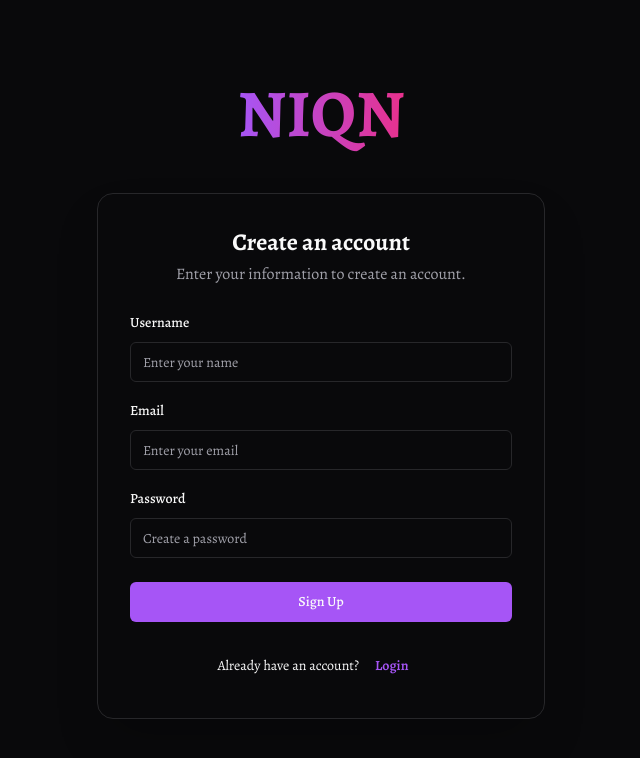
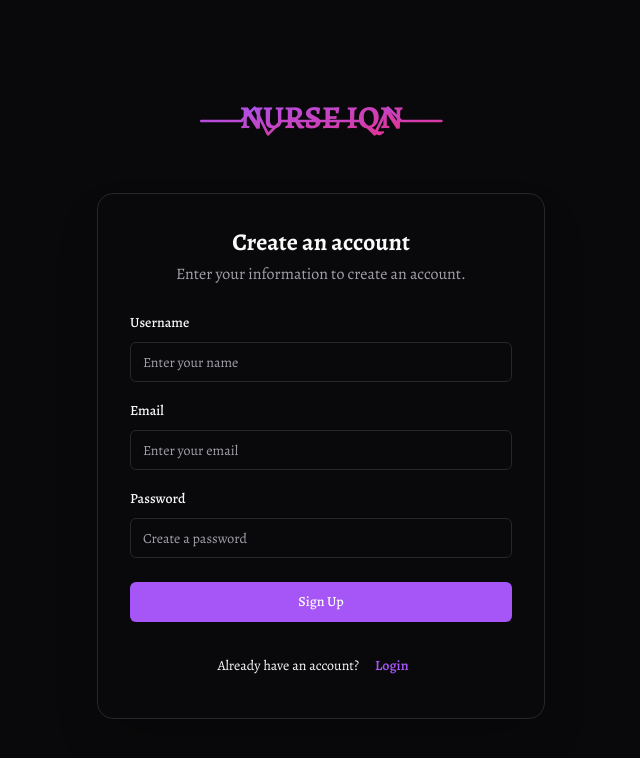
Before and after one commit to omegist/NurseBridgeIQN, a Next.js app: page /auth in a window 1280 px wide. Shown: the top 758 px of the page, without its empty margins (319-959 px from the left). Built offline with nearby package versions, Linux system fonts and the light colour scheme; no server answers; a web font is replaced by a local one.

Commit message:
add a logo for the app of your style which should suit the app name. bea

```diff
--- a/src/components/shared/AnimatedLogo.tsx
+++ b/src/components/shared/AnimatedLogo.tsx
@@ -5,55 +5,92 @@ import { motion } from "framer-motion"
 import { cn } from "@/lib/utils"
 
 const AnimatedLogo = ({ className }: { className?: string }) => {
-  const textVariants = {
+  const svgVariants = {
     hidden: { opacity: 0 },
-    visible: (i: number) => ({
+    visible: {
       opacity: 1,
       transition: {
-        delay: i * 0.2,
         duration: 0.5,
+        ease: "easeInOut",
+      }
+    },
+  };
+
+  const pathVariants = {
+    hidden: {
+      pathLength: 0,
+      opacity: 0,
+    },
+    visible: {
+      pathLength: 1,
+      opacity: 1,
+      transition: {
+        duration: 2,
+        ease: "easeInOut",
       },
-    }),
+    },
+  };
+
+  const textVariants = {
+    hidden: { y: 20, opacity: 0 },
+    visible: {
+      y: 0,
+      opacity: 1,
+      transition: {
+        delay: 1,
+        duration: 1,
+        ease: "easeOut",
+      },
+    },
   };
 
   return (
     <motion.div
       className={cn("text-primary", className)}
-      initial={{ scale: 1 }}
-      animate={{ scale: [1, 1.05, 1] }}
-      transition={{
-        duration: 4,
-        repeat: Infinity,
-        ease: "easeInOut",
-      }}
+      variants={svgVariants}
+      initial="hidden"
+      animate="visible"
     >
       <svg
         xmlns="http://www.w3.org/2000/svg"
         viewBox="0 0 200 60"
         className="h-full w-full"
-        aria-label="NIQN Logo"
+        aria-label="NURSE IQN Logo"
       >
         <defs>
-          <linearGradient id="logo-gradient" x1="0%" y1="0%" x2="100%" y2="0%">
+          <linearGradient id="logo-gradient" x1="0%" y1="0%" x2="100%" y2="100%">
             <stop offset="0%" style={{ stopColor: 'hsl(var(--primary))', stopOpacity: 1 }} />
             <stop offset="100%" style={{ stopColor: 'hsl(var(--accent))', stopOpacity: 1 }} />
           </linearGradient>
         </defs>
-        <text
-          fontFamily="var(--font-headline)"
-          fontSize="48"
+
+        {/* Text "NURSE IQN" */}
+        <motion.text
+          fontFamily="var(--font-headline), sans-serif"
+          fontSize="24"
           fontWeight="bold"
           fill="url(#logo-gradient)"
           x="50%"
           y="50%"
           dominantBaseline="middle"
           textAnchor="middle"
+          variants={textVariants}
         >
-          <motion.tspan custom={0} initial="hidden" animate="visible" variants={textVariants}>N</motion.tspan>
-          <motion.tspan custom={1} initial="hidden" animate="visible" variants={textVariants}>I</motion.tspan>
-          <motion.tspan custom={2} initial="hidden" animate="visible" variants={textVariants}>Q</motion.tspan>
-          <motion.tspan custom={3} initial="hidden" animate="visible" variants={textVariants}>N</motion.tspan>
-        </text>
+          NURSE IQN
+        </motion.text>
+
+        {/* Heartbeat line */}
+        <motion.path
+          d="M10 30 H 40 L 50 20 L 60 40 L 70 30 H 130 L 140 40 L 150 20 L 160 30 H 190"
+          fill="none"
+          stroke="url(#logo-gradient)"
+          strokeWidth="2"
+          strokeLinecap="round"
+          strokeLinejoin="round"
+          variants={pathVariants}
+          initial="hidden"
+          animate="visible"
+        />
       </svg>
     </motion.div>
   )
```
Also changed, not shown: next.config.js (indentation only).
